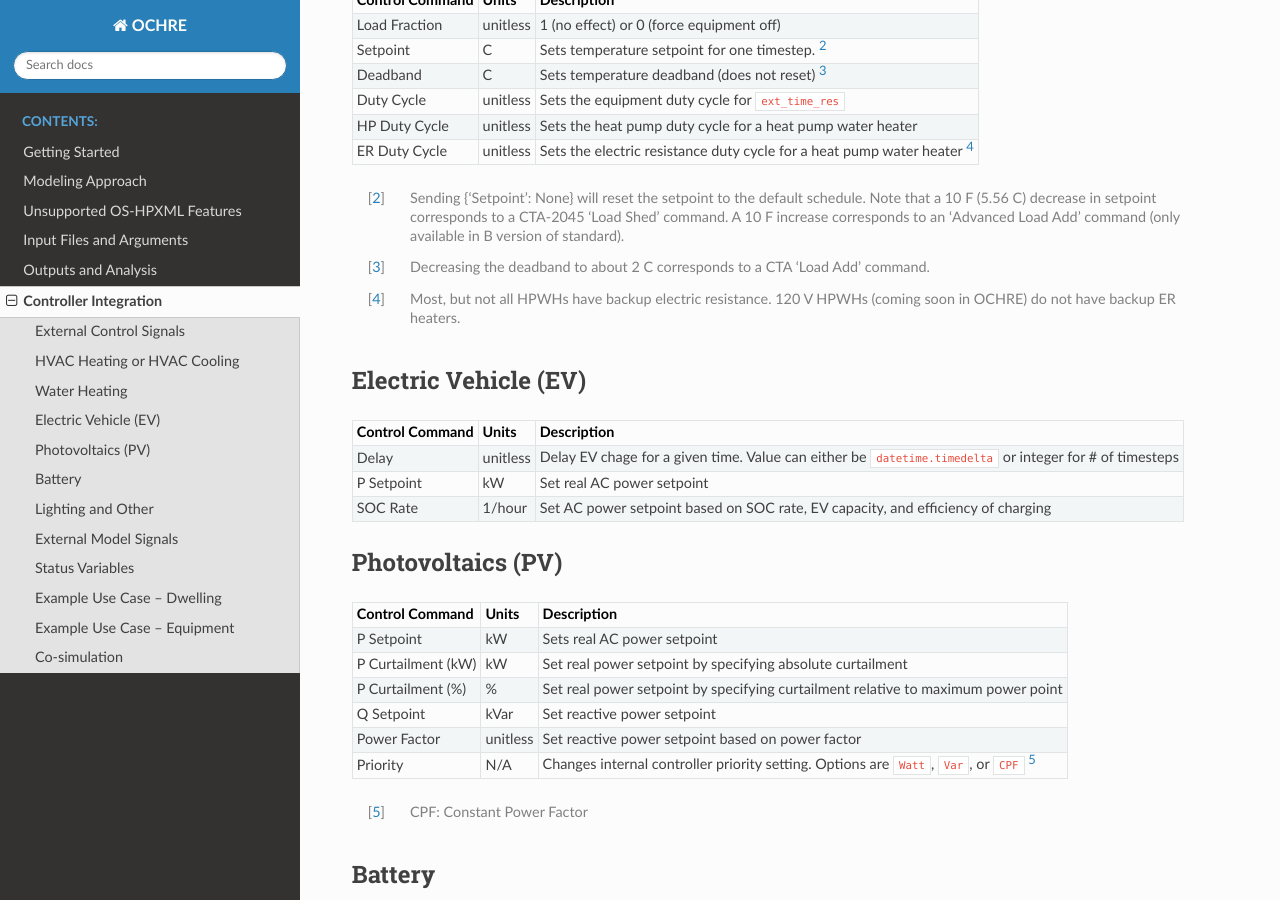
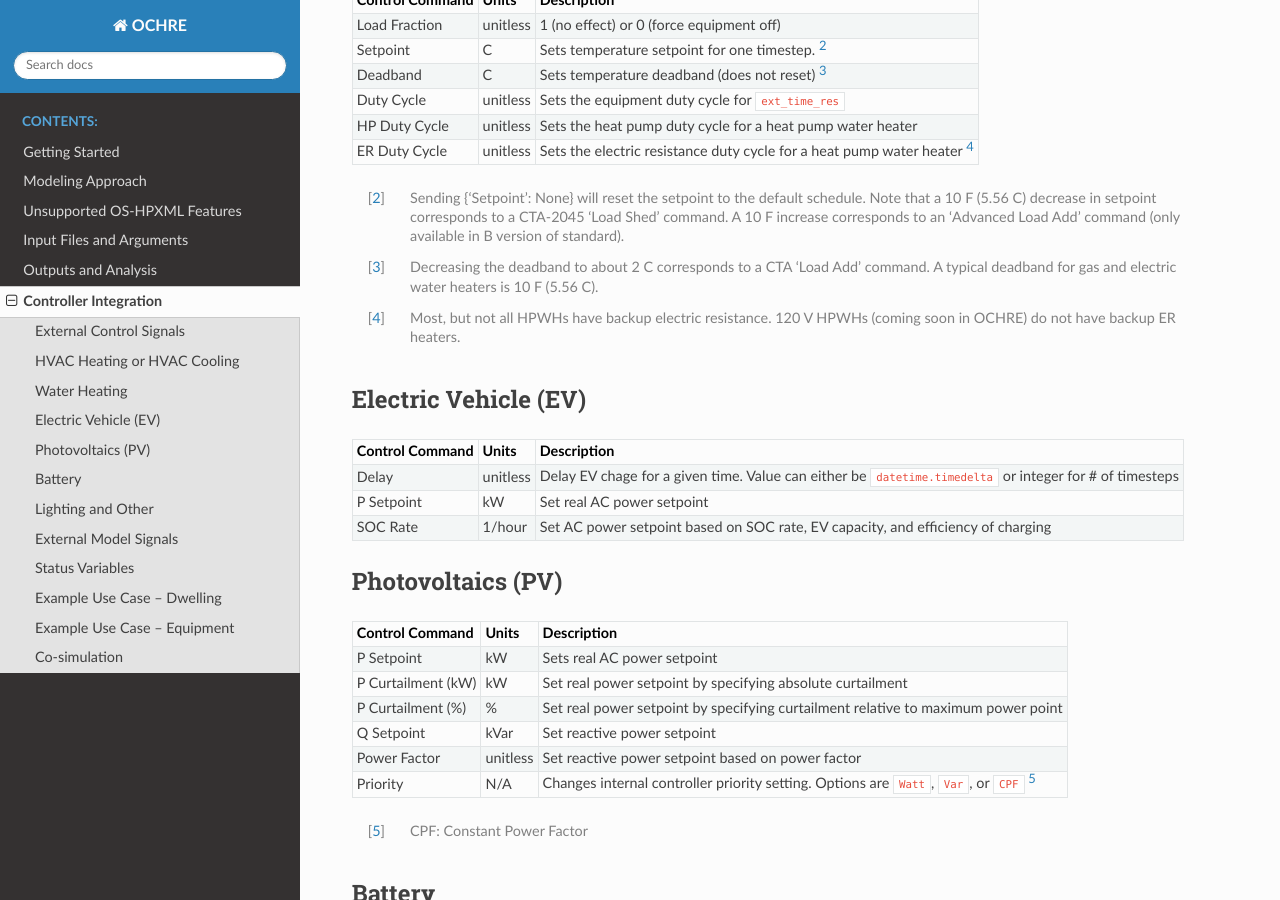
Before and after one commit to NREL/OCHRE, a Sphinx documentation site: the page built from docs/source/ControllerIntegration.rst, in a window 1280 px wide and 900 px high, scrolled down 1035 px. Built offline with Sphinx 7.4.7 and the Read the Docs theme 2.0.0, drawn with Linux system fonts in a browser that asks for light colours.

Commit message:
one last thought

```diff
--- a/docs/source/ControllerIntegration.rst
+++ b/docs/source/ControllerIntegration.rst
@@ -61,7 +61,8 @@ ER Duty Cycle                     unitless    Sets the electric resistance duty
 .. [#] Sending {'Setpoint': None} will reset the setpoint to the default schedule. Note that a 10 F (5.56 C)
        decrease in setpoint corresponds to a CTA-2045 'Load Shed' command. A 10 F increase corresponds to an
        'Advanced Load Add' command (only available in B version of standard).
-.. [#] Decreasing the deadband to about 2 C corresponds to a CTA 'Load Add' command.
+.. [#] Decreasing the deadband to about 2 C corresponds to a CTA 'Load Add' command. A typical deadband for
+       gas and electric water heaters is 10 F (5.56 C).
 .. [#] Most, but not all HPWHs have backup electric resistance. 120 V HPWHs (coming soon in OCHRE) do not
          have backup ER heaters.
 
```
